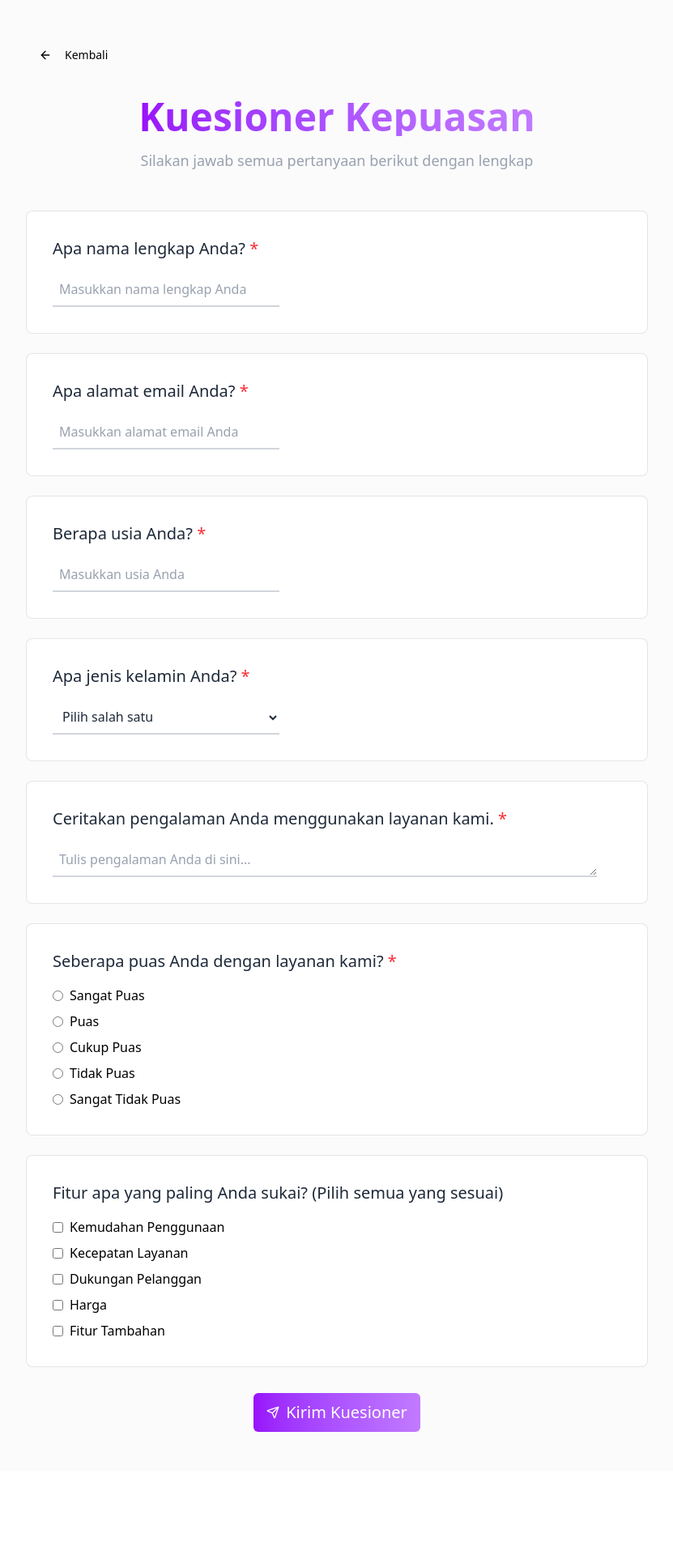
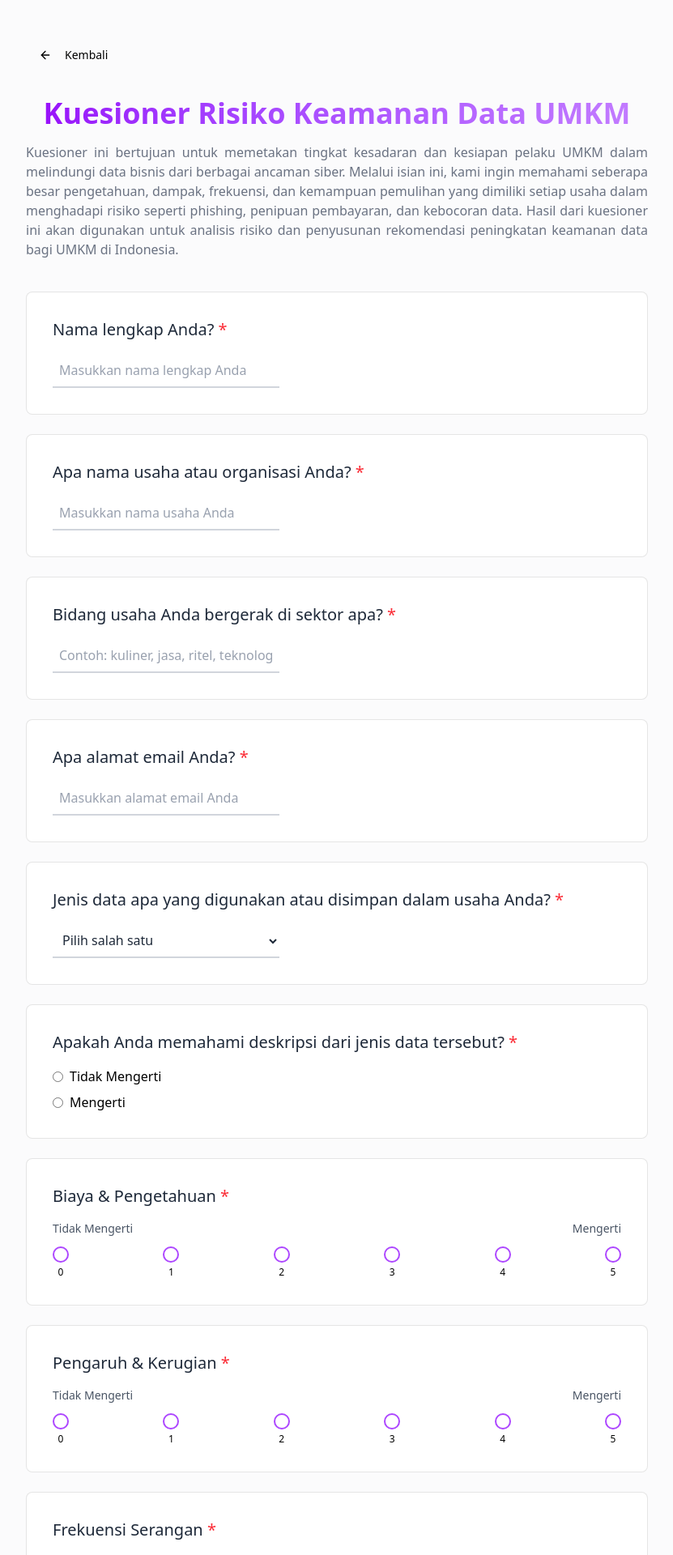
Before and after one commit to DarmaCahya/survey-website, a Next.js app: page /survey in a window 1280 px wide. Shown: the top 1920 px of the page at 81% size, without its empty margins (224-1055 px from the left). Before the commit the page ends 1816 px from the top, so only its background shows below. Built offline with nearby package versions, Linux system fonts and the light colour scheme.

Commit message:
Add slider question type and update survey content; enhance UI components for data security questionnaire

```diff
--- a/package.json
+++ b/package.json
@@ -11,6 +11,7 @@
   "dependencies": {
     "@radix-ui/react-accordion": "^1.2.12",
     "@radix-ui/react-scroll-area": "^1.2.10",
+    "@radix-ui/react-slider": "^1.3.6",
     "@radix-ui/react-slot": "^1.2.3",
     "chart.js": "^4.5.1",
     "class-variance-authority": "^0.7.1",
--- a/src/app/survey/page.tsx
+++ b/src/app/survey/page.tsx
@@ -40,11 +40,16 @@ export default function Survey() {
                     </Link>
                 </Button>
 
-                <div className='flex flex-col items-center text-center gap-4 mb-12'>
-                    <h1 className="font-bold text-5xl bg-gradient-to-r from-purple-600 to-purple-400 bg-clip-text text-transparent">
-                        Kuesioner Kepuasan
+                <div className='flex flex-col items-center text-center gap-4 mb-10'>
+                    <h1 className="font-bold text-4xl bg-gradient-to-r from-purple-600 to-purple-400 bg-clip-text text-transparent">
+                        Kuesioner Risiko Keamanan Data UMKM
                     </h1>
-                    <p className="text-lg text-gray-400">Silakan jawab semua pertanyaan berikut dengan lengkap</p>
+                    <p className="text-base text-gray-500 text-justify">
+                        Kuesioner ini bertujuan untuk memetakan tingkat kesadaran dan kesiapan pelaku UMKM dalam melindungi data bisnis dari berbagai ancaman siber.
+                        Melalui isian ini, kami ingin memahami seberapa besar pengetahuan, dampak, frekuensi, dan kemampuan pemulihan yang dimiliki setiap usaha dalam menghadapi risiko seperti phishing, penipuan pembayaran, dan kebocoran data.
+
+                        Hasil dari kuesioner ini akan digunakan untuk analisis risiko dan penyusunan rekomendasi peningkatan keamanan data bagi UMKM di Indonesia.
+                    </p>
                 </div>
 
                 <form onSubmit={handleSubmit} className="space-y-6">
--- a/src/components/Index/hero-section.tsx
+++ b/src/components/Index/hero-section.tsx
@@ -1,4 +1,4 @@
-import { BookOpenCheck } from 'lucide-react';
+import { FileLock } from 'lucide-react';
 import Link from 'next/link';
 
 import { Button } from "../ui/button"
@@ -7,17 +7,19 @@ export default function HeroSection() {
     return (
         <section>
             <div className="max-w-5xl flex flex-col items-center justify-center gap-6 py-14 lg:py-24 xl:py-32 px-6">
-                <div className="border border-black/15 rounded-xl p-4 bg-gradient-to-r from-purple-500 to-purple-400 ">
-                    <BookOpenCheck className="h-14 w-14 xl:h-20 xl:w-20 text-white mx-auto" />
+                <div className="border border-black/15 rounded-xl p-4 bg-gradient-to-r from-purple-500 to-purple-400">
+                    <FileLock className="h-14 w-14 xl:h-20 xl:w-20 text-white mx-auto" />
                 </div>
                 <div className="flex flex-col items-center text-center gap-2">
                     <h1 className="font-bold text-3xl md:text-4xl lg:text-5xl xl:text-7xl text-black leading-tight text-center">
-                        <span>Kuesioner</span>
+                        <span>Kuesioner Risiko</span>
                         <span className="block text-purple-600">
-                            Kepuasan Pengguna
+                            Keamanan Data UMKM
                         </span>
                     </h1>
-                    <p className="text-base md:text-lg lg:text-xl xl:text-2xl text-gray-400 max-w-3xl">Bantu kami memberikan pelayanan terbaik dengan berbagi pengalaman dan pendapat anda melalui kuesioner singkat ini</p>
+                    <p className="text-base md:text-lg lg:text-xl xl:text-2xl text-gray-400 max-w-3xl">
+                        Melalui kuesioner ini, kami berupaya memetakan tingkat kesadaran dan kesiapan UMKM dalam melindungi data bisnis dari berbagai ancaman siber.
+                    </p>
                 </div>
                 <div className="flex gap-4">
                     <Button
--- a/src/components/Index/reason-section.tsx
+++ b/src/components/Index/reason-section.tsx
@@ -11,7 +11,9 @@ export default function ReasonSection() {
                     <h2 className="font-bold text-xl md:text-2xl lg:text-3xl xl:text-4xl text-black leading-tight">
                         Mengapa Partisipasi Anda Penting?
                     </h2>
-                    <p className="text-sm md:text-lg lg:text-xl xl:text-lg text-gray-400">Feedback anda adalah kunci untuk menciptakan pengalaman yang baik</p>
+                    <p className="text-sm md:text-lg lg:text-xl xl:text-lg text-gray-400">
+                        Kesadaran terhadap keamanan data bukan hanya tanggung jawab perusahaan besar — UMKM juga berisiko menjadi target serangan siber.
+                    </p>
                 </div>
                 <div className="grid grid-cols-2 lg:grid-cols-4 gap-2 md:gap-4 w-full xl:px-40">
                     {reasons.map((item, index) => {
@@ -29,7 +31,7 @@ export default function ReasonSection() {
                     })}
                 </div>
 
-                <div className="flex flex-col items-center justify-center gap-4 lg:gap-6 py-4 md:py-6 lg:py-20">
+                <div className="flex flex-col items-center justify-center gap-4 lg:gap-6 pt-4 md:pt-6 lg:pt-20">
                     <div>
                         <h2 className="font-bold text-xl md:text-2xl lg:text-3xl xl:text-4xl text-black leading-tight">
                             Siap Berbagi Pengalaman Anda?
--- a/src/components/Survey/questionFields.tsx
+++ b/src/components/Survey/questionFields.tsx
@@ -16,6 +16,29 @@ export default function QuestionFields({question}: QuestionFieldProps) {
                     placeholder={question.placeholder}
                     required={question.required}
                 />
+            )}
+
+            {question.type === "slider" && (
+                <div className="flex flex-col gap-3">
+                    <div className="flex justify-between text-sm text-gray-600">
+                        <span>{question.options?.[0]}</span>
+                        <span>{question.options?.[1]}</span>
+                    </div>
+
+                    <div className="flex justify-between items-center">
+                        {Array.from({ length: 6 }, (_, i) => (
+                            <label key={i} className="flex flex-col items-center cursor-pointer">
+                                <input
+                                    type="radio"
+                                    name={question.id}
+                                    value={i}
+                                    className="appearance-none h-5 w-5 rounded-full border-2 border-purple-500 checked:bg-purple-500 checked:border-purple-500 transition-all cursor-pointer"
+                                />
+                                <span className="text-xs mt-1">{i}</span>
+                            </label>
+                        ))}
+                    </div>
+                </div>
             )}
 
             {question.type === "long" && (
--- a/src/data/question.ts
+++ b/src/data/question.ts
@@ -3,8 +3,22 @@ import { Question } from "@/types/survey";
 export const questions: Question[] = [
     {
         id: "name",
-        text: "Apa nama lengkap Anda?",
+        text: "Nama lengkap Anda?",
         placeholder: "Masukkan nama lengkap Anda",
+        type: "short",
+        required: true,
+    },
+    {
+        id: "business_name",
+        text: "Apa nama usaha atau organisasi Anda?",
+        placeholder: "Masukkan nama usaha Anda",
+        type: "short",
+        required: true,
+    },
+    {
+        id: "sector",
+        text: "Bidang usaha Anda bergerak di sektor apa?",
+        placeholder: "Contoh: kuliner, jasa, ritel, teknologi, dll.",
         type: "short",
         required: true,
     },
@@ -15,54 +29,90 @@ export const questions: Question[] = [
         type: "email",
         required: true,
     },
+
     {
-        id: "age",
-        text: "Berapa usia Anda?",
-        placeholder: "Masukkan usia Anda",
-        type: "number",
-        required: true,
-    },
-    {
-        id: "gender",
-        text: "Apa jenis kelamin Anda?",
+        id: "data_type",
+        text: "Jenis data apa yang digunakan atau disimpan dalam usaha Anda?",
         placeholder: "",
         type: "dropdown",
-        options: ["Laki-laki", "Perempuan", "Lainnya", "Tidak ingin menyebutkan"],
-        required: true,
-    },
-    {
-        id: "experience",
-        text: "Ceritakan pengalaman Anda menggunakan layanan kami.",
-        placeholder: "Tulis pengalaman Anda di sini...",
-        type: "long",
-        required: true,
-    },
-    {
-        id: "satisfaction",
-        text: "Seberapa puas Anda dengan layanan kami?",
-        placeholder: "",
-        type: "radio",
         options: [
-            "Sangat Puas",
-            "Puas",
-            "Cukup Puas",
-            "Tidak Puas",
-            "Sangat Tidak Puas",
+          "Data Pelanggan",
+          "Data Transaksi",
+          "Data Karyawan",
+          "Data Keuangan",
+          "Data Pemasok",
+          "Lainnya",
         ],
         required: true,
     },
     {
-        id: "features",
-        text: "Fitur apa yang paling Anda sukai? (Pilih semua yang sesuai)",
+        id: "understand_data_type",
+        text: "Apakah Anda memahami deskripsi dari jenis data tersebut?",
         placeholder: "",
-        type: "checkbox",
+        type: "radio",
+        options: ["Tidak Mengerti", "Mengerti"],
+        required: true,
+    },
+    {
+        id: "biaya_pengetahuan",
+        text: "Biaya & Pengetahuan",
+        placeholder: "",
+        type: "slider",
+        options: ["Tidak Mengerti", "Mengerti"],
+        required: true,
+    },
+    {
+        id: "pengaruh_kerugian",
+        text: "Pengaruh & Kerugian",
+        placeholder: "",
+        type: "slider",
+        options: ["Tidak Mengerti", "Mengerti"],
+        required: true,
+    },
+    {
+        id: "frekuensi_serangan",
+        text: "Frekuensi Serangan",
+        placeholder: "",
+        type: "slider",
+        options: ["Tidak Mengerti", "Mengerti"],
+        required: true,
+    },
+    {
+        id: "pemulihan",
+        text: "Pemulihan",
+        placeholder: "",
+        type: "slider",
+        options: ["Tidak Mengerti", "Mengerti"],
+        required: true,
+    },
+    {
+        id: "pemahaman_poin",
+        text: "Apakah anda mengerti tentang poin ini?",
+        placeholder: "",
+        type: "radio",
+        options: ["Mengerti", "Tidak Mengerti"],
+        required: true,
+    },
+    {
+        id: "pemahaman_tidak_mengerti",
+        text: "Jika tidak mengerti, apa yang tidak anda mengerti?",
+        placeholder: "",
+        type: "dropdown",
         options: [
-            "Kemudahan Penggunaan",
-            "Kecepatan Layanan",
-            "Dukungan Pelanggan",
-            "Harga",
-            "Fitur Tambahan",
+          "Data Pelanggan",
+          "Data Transaksi",
+          "Data Karyawan",
+          "Data Keuangan",
+          "Data Pemasok",
+          "Lainnya",
         ],
-        required: false,
+        required: true,
     },
+    {
+        "id": "penjelasan_tidak_dipahami",
+        "text": "Penjelasan tentang hal yang tidak dimengerti",
+        "placeholder": "Misal: saya tidak paham apa itu data pelanggan",
+        "type": "long",
+        "required": true
+    }
 ];
--- a/src/data/reason.ts
+++ b/src/data/reason.ts
@@ -1,24 +1,24 @@
-import { Users, Heart, Star, MessageSquare } from "lucide-react";
+import { Settings, BriefcaseBusiness, Brain, Puzzle } from "lucide-react"
 
 export const reasons = [
     {
-        icon: Users,
-        title: "Kualitas Layanan",
-        description: "Masukan Anda membantu kami memahami kebutuhan pengguna."
+        icon: Puzzle,
+        title: "Perlindungan Data",
+        description: "Mengetahui seberapa aman data pelanggan dan transaksi Anda."
     },
     {
-        icon: Heart,
-        title: "Kepuasan Pengguna",
-        description: "Kami ingin memastikan pengalaman Anda menyenangkan."
+        icon: Brain,
+        title: "Kesadaran Keamanan",
+        description: "Mengukur sejauh mana Anda memahami ancaman digital."
     },
     {
-        icon: Star,
-        title: "Keberhasilan",
-        description: "Feedback menjadi tolak ukur kemajuan layanan kami."
+        icon: BriefcaseBusiness,
+        title: "Kesiapan Bisnis",
+        description: "Evaluasi kemampuan bisnis Anda menghadapi serangan siber."
     },
     {
-        icon: MessageSquare,
-        title: "Suara Anda",
-        description: "Kami menghargai setiap saran untuk perubahan positif."
+        icon: Settings,
+        title: "Langkah Pencegahan",
+        description: "Dapatkan wawasan untuk memperkuat sistem keamanan Anda."
     },
 ];
--- a/src/types/survey.ts
+++ b/src/types/survey.ts
@@ -1,4 +1,4 @@
-type QuestionType = "short" | "long" | "radio" | "checkbox" | "email" | "dropdown" | "number";
+type QuestionType = "short" | "long" | "radio" | "checkbox" | "email" | "dropdown" | "number" | "slider";
 
 export interface Question {
     id: string;
```
Also changed, not shown: 1 other file (tests, documents, lock files or other folders).
